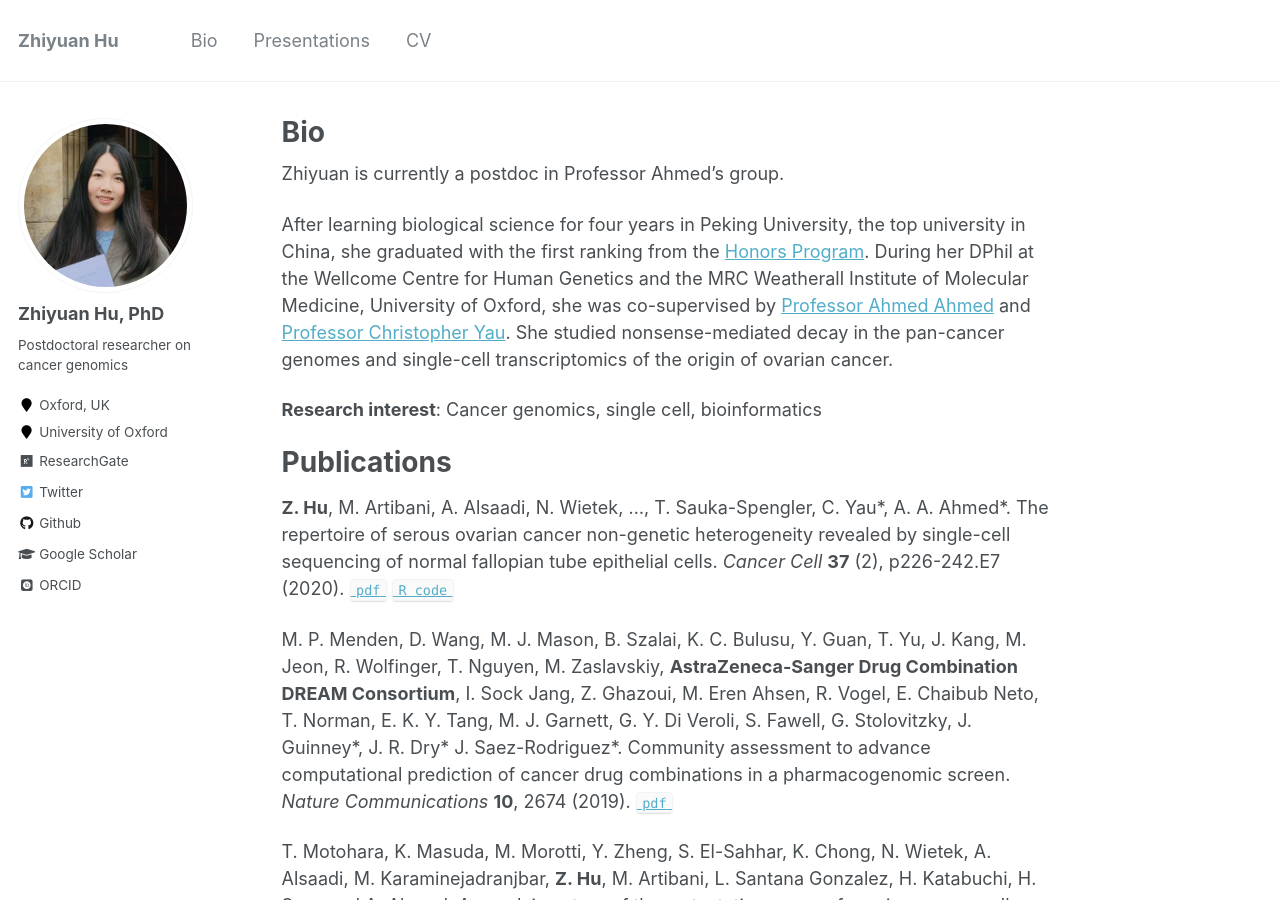
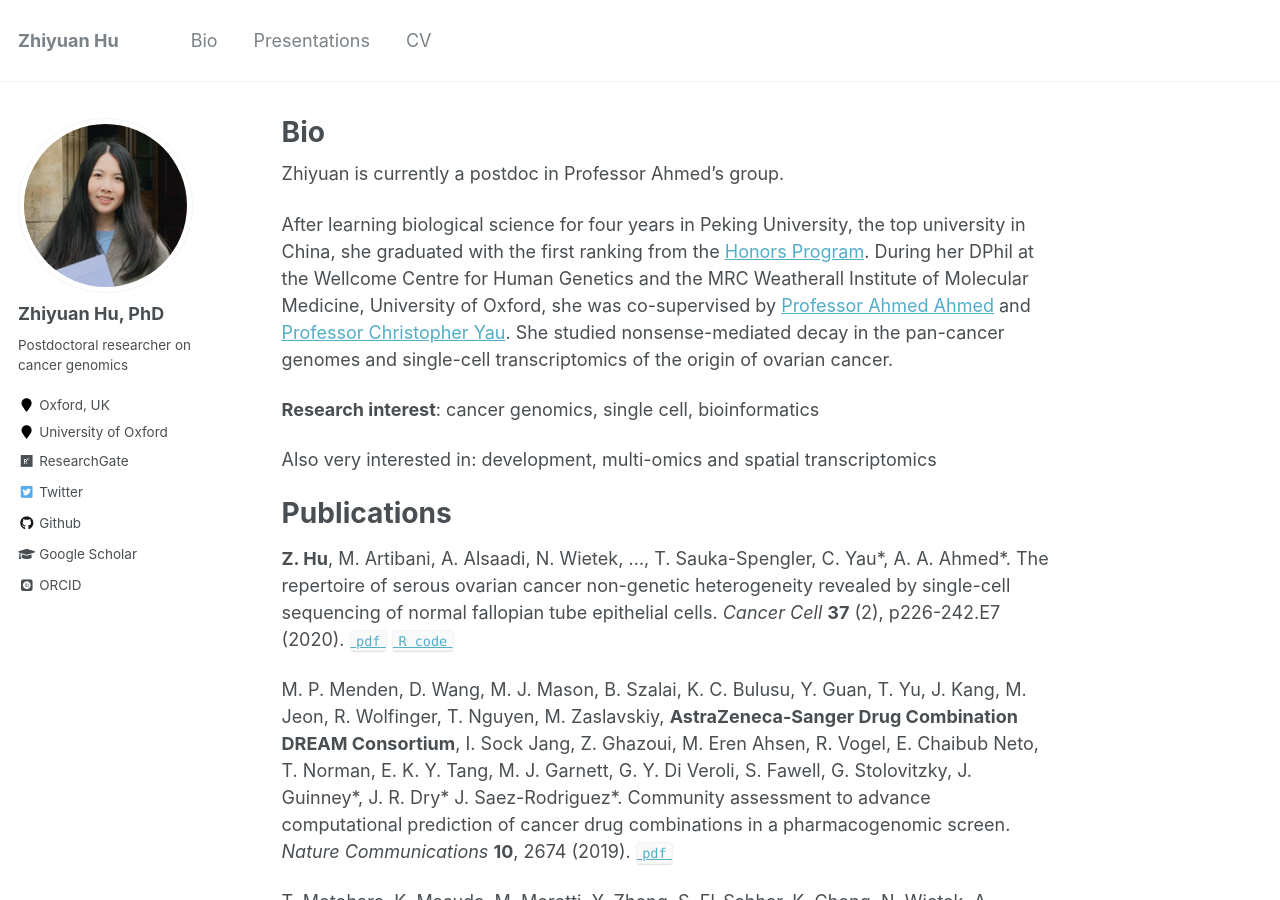
Before and after one commit to ZYBunnyHu/ZYBunnyHu.github.io, a Jekyll site: the page built from _pages/about.md, in a window 1280 px wide and 900 px high. Built offline with Jekyll 4.4.1, drawn with Linux system fonts in a browser that asks for light colours; some web fonts are replaced.

Commit message:
Update about.md

```diff
--- a/_pages/about.md
+++ b/_pages/about.md
@@ -12,8 +12,9 @@ Zhiyuan is currently a postdoc in Professor Ahmed's group.
 
 After learning biological science for four years in Peking University, the top university in China, she graduated with the first ranking from the [Honors Program](http://web.bio.pku.edu.cn/UHPB/). During her DPhil at the Wellcome Centre for Human Genetics and the MRC Weatherall Institute of Molecular Medicine, University of Oxford, she was co-supervised by [Professor Ahmed Ahmed](https://www.imm.ox.ac.uk/people/ahmed-ahmed) and [Professor Christopher Yau](https://cwcyau.github.io). She studied nonsense-mediated decay in the pan-cancer genomes and single-cell transcriptomics of the origin of ovarian cancer.
 
-**Research interest**: Cancer genomics, single cell, bioinformatics
+**Research interest**: cancer genomics, single cell, bioinformatics
 
+Also very interested in: development, multi-omics and spatial transcriptomics
 
 
 Publications
```
